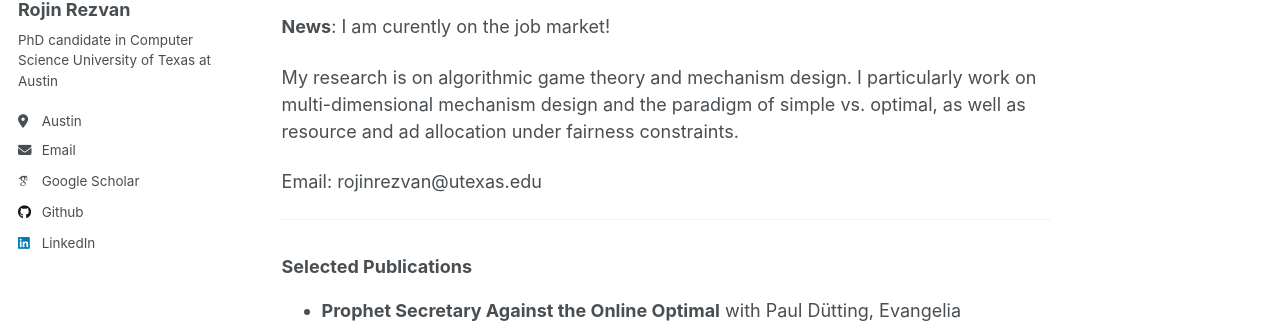
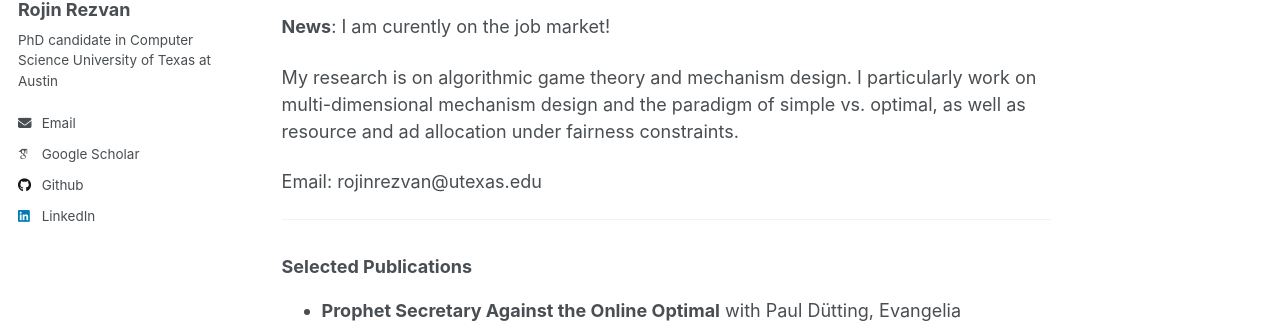
Before and after one commit to rojinrezvan/rojinrezvan.github.io, a Jekyll site: the page built from _pages/about.md, in a window 1280 px wide. Shown: the part 292-620 px from the top of the page. Built offline with Jekyll 4.4.1, drawn with Linux system fonts in a browser that asks for light colours; some web fonts are replaced.

Commit message:
Update _config.yml

```diff
--- a/_config.yml
+++ b/_config.yml
@@ -85,7 +85,7 @@ author:
   bio: |
     PhD candidate in Computer Science
     University of Texas at Austin
-  location         : "Austin"
+  location         : #"Austin"
   employer         :
   pubmed           :
   googlescholar    : "https://scholar.google.com/citations?user=UqCAvJIAAAAJ&hl=en"
```
